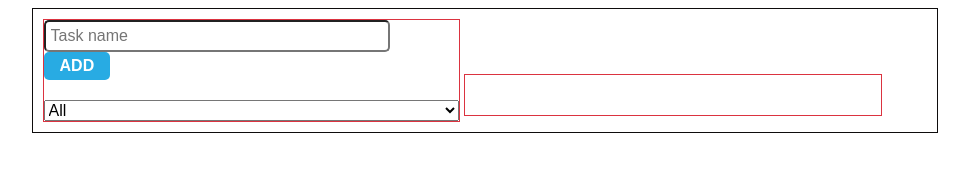
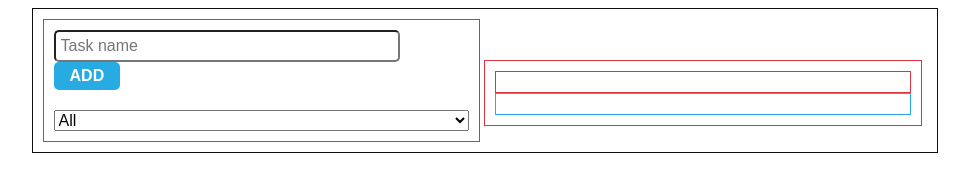
Before and after one commit to qthuy0081/set2019, a plain HTML site: page task-header/todolist.html in a window 1280 px wide. Shown: the whole page, without its empty margins (155-1124 px from the left). Drawn offline with Linux system fonts and the light colour scheme.

Commit message:
CSS responsive team 2

```diff
--- a/task-header/todolist-stye.css
+++ b/task-header/todolist-stye.css
@@ -159,18 +159,19 @@ input[type=checkbox]:checked + span.strike {
 }
 #todolist-task-introduce {
     display: block;
-    /* border: 1px solid #DB3340; */
+    border: 1px solid #DB3340;
     padding: 10px;
 }
 #statistic-task {
     display: block;
-    /* border: 1px solid #28ABE3; */
+    border: 1px solid #28ABE3;
     padding: 10px;
 }
 #content > div {
     width: 47%;
     display: inline-block;
     border: 1px solid #DB3340;
+    padding: 10px;
 }
 #content > #todolist-task-introduce {
     display: none;
```
